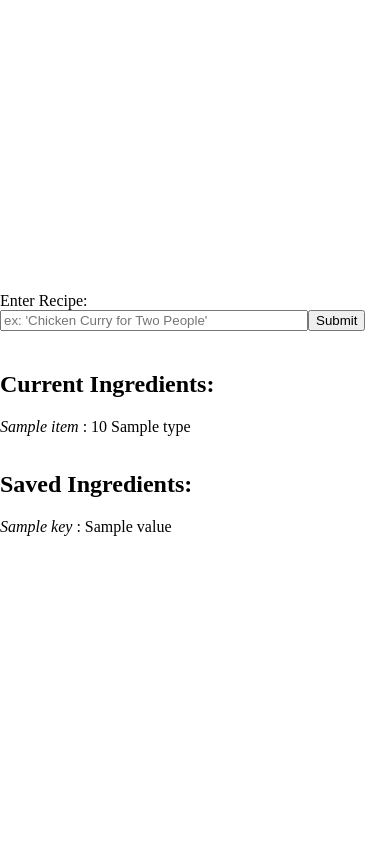
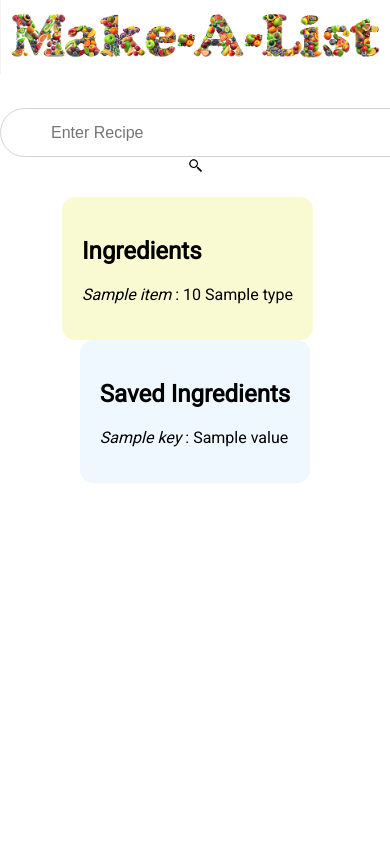
Before and after one commit to clixworld/Make-A-List, a Flask app: template templates/index.html in a window 390 px wide; the page is wider, and only the part inside the window is pictured. Run offline with Flask 3, Linux system fonts and the light colour scheme; the template is opened without the code that fills it: most values are stand-ins (such as "Sample title", 1, 10 or a date in 2020).

Commit message:
updated functionality

```diff
--- a/server.py
+++ b/server.py
@@ -25,10 +25,9 @@ def combine_ingredients(existing, new):
 
     return existing
 
-@app.route('/', methods=['GET'])
+@app.route('/', methods=['POST', 'GET'])
 def home():
     global current_ingredients, saved_ingredients
-
     return render_template("index.html", attempt=current_ingredients, saved_ingredients=saved_ingredients)
 
 @app.route('/current_ingredients', methods=['POST'])
@@ -39,7 +38,7 @@ def current_ingredient():
     attempt_str = ai_bot.messages(user_input)
     current_ingredients = ast.literal_eval(attempt_str)
 
-    return render_template("index.html", attempt=current_ingredients, saved_ingredients=saved_ingredients, save_option=True)
+    return render_template("index.html", attempt=current_ingredients, saved_ingredients=saved_ingredients, save_option=True, send_email_opt=True)
 
 @app.route('/save_ingredients', methods=['POST'])
 def save_ingredients():
@@ -61,7 +60,6 @@ def send_message():
     global saved_ingredients
 
     user_email = request.form["email"]
-    print(f"{saved_ingredients}")
     with smtplib.SMTP("smtp.gmail.com", 587) as connection:
         connection.starttls()
         connection.login(EMAIL, PASSWORD)
@@ -69,7 +67,7 @@ def send_message():
         message = MIMEMultipart()
         message["From"] = EMAIL
         message["To"] = user_email
-        message["Subject"] = "Your Saved Ingredients"
+        message["Subject"] = "Make-A-List"
 
         body = "Your Saved ingredients:\n\n"
         for key, value in saved_ingredients.items():
--- a/static/styles.css
+++ b/static/styles.css
@@ -1,23 +1,93 @@
-body {
+html, body {
+    font-family: 'Roboto', 'sans-serif';
     margin: 0;
+    font-size: 1em;
+}
+
+.header img {
+    width: 100%;
+    height: 100%;
 }
 
 .containers {
     display: flex;
-    flex-wrap: wrap;
     flex-direction: column;
-    height: 100vh;
     justify-content: center;
-    align-content: center;
+    align-items: center;
     padding: 0px;
     gap: 20px;
+    margin-top: 30px;
+}
 
+.top-side {
+    width: 100%;
+    text-align: center;
 }
+
+input[name="recipe"] {
+    width: 100%;
+    max-width:580px;
+    height: 45px;
+    font-size: 1em;
+    padding-left: 50px;
+    border-radius: 45px;
+    border: 1px solid #d3d3d3
+}
+
+input[name="recipe"]:hover {
+    box-shadow: 0 1px 3px 1px rgba(201, 201, 201, 1);
+}
+
+input[name="recipe"]:focus {
+    outline: none;
+}
+
+.top-side form button {
+    background-color: white;
+    border: 0;
+}
+
 
 .undertop {
     display: flex;
     flex-wrap: wrap;
+    justify-content: space-evenly;
 }
+
+.right_side{
+    background-color: aliceblue;
+    padding: 20px;
+    border-radius: 13px;
+}
+
+.left_side {
+    background-color: lightgoldenrodyellow;
+    padding: 20px;
+    border-radius: 13px;
+    margin-right: 15px;
+}
+
+
+
+.bottom-side {
+    margin-top: 60px;
+    display: flex;
+    justify-content: center;
+}
+
+.send-email-form form {
+    display: flex;
+    flex-wrap: wrap;
+}
+
+
+.send-email-form input {
+    width: 100%;
+    max-width: 700px
+}
+
+
+
 li {
     list-style-type: none;
 }
@@ -26,11 +96,65 @@ ul {
     padding-left: 0;
 }
 
-.enter-recipe form{
-    display: flex;
-    flex-wrap: wrap;
+@media (max-device-width: 320px) {
+    .header {
+        margin-top: 80px;
+    }
+
+    input[name="recipe"] {
+        max-width: 250px;
+        height: 60px;
+    }
+
+    .top-side form button {
+        display: none;
+    }
+
+
+
+}
+@media (min-device-width: 321px) and (max-device-width: 374px) {
+    .header {
+        margin-top: 80px;
+    }
+
+    input[name="recipe"] {
+        max-width: 236px;
+        height: 60px;
+    }
+
 }
 
-.enter-recipe form input {
-    width: 300px;
+@media (min-device-width: 375px) and (max-device-width: 430px) {
+    .header {
+        margin-top: 80px;
+    }
+
+    input[name="recipe"] {
+        max-width: 270px;
+        height: 60px;
+    }
+
 }
+
+@media (min-device-width: 431px) and (max-device-width: 560px) {
+    .header {
+        margin-top: 80px;
+    }
+
+    input[name="recipe"] {
+        max-width: 330px;
+        height: 60px;
+    }
+}
+
+@media (min-device-width: 561px) and (max-device-width: 675px) {
+    .header {
+        margin-top: 80px;
+    }
+
+    input[name="recipe"] {
+        max-width: 460px;
+        height: 60px;
+    }
+}
--- a/templates/index.html
+++ b/templates/index.html
@@ -8,24 +8,28 @@
         rel="stylesheet"
         href="../static/styles.css"
     />
+    <link rel="preconnect" href="https://fonts.googleapis.com">
+    <link rel="preconnect" href="https://fonts.gstatic.com" crossorigin>
+    <link href="https://fonts.googleapis.com/css2?family=Roboto&display=swap" rel="stylesheet">
 </head>
 <body>
+    <div class="header">
+        <img src="../static/headerphoto_make.png"/>
+    </div>
+
     <div class="containers">
         <div class="top-side">
-            <div class="enter-recipe">
             <form action="/current_ingredients" method="post">
-                    <label for="recipe">Enter Recipe:</label>
-                    <input type="text" placeholder="ex: 'Chicken Curry for Two People'" name="recipe" id="recipe" required>
-                    <button type="submit">Submit</button>
+                <input  type="text" id="tags" placeholder="Enter Recipe" name="recipe" required>
+                <button type="submit"><img src="../static/icons8-search-24.png" style="width: 15px;height: 15px;"></button>
             </form>
-            </div>
         </div>
 
         <div class="undertop">
             <div class="left_side">
                 <div class="current-ingredients-list">
                     {% if attempt %}
-                        <h2>Current Ingredients:</h2>
+                        <h2>Ingredients</h2>
                         <ul>
                             {% for item in attempt %}
                                 <li>
@@ -40,7 +44,7 @@
                     {% if save_option %}
                         <form action="/save_ingredients" method="post">
                             <input type="hidden" name="recipe_text" value="{{ attempt }}">
-                            <button type="submit" name="action" value="save">Save Ingredients</button>
+                            <button type="submit" name="action" value="save" style="--clr:#90EE90">Save Ingredients</button>
                         </form>
                     {% endif %}
                 </div>
@@ -49,7 +53,7 @@
             <div class="right_side">
                 <div class="saved-ingredients-list">
                     {% if saved_ingredients %}
-                        <h2>Saved Ingredients:</h2>
+                        <h2>Saved Ingredients</h2>
                         <ul>
                             {% for key, value in saved_ingredients.items() %}
                                 <li>
@@ -59,17 +63,20 @@
                         </ul>
                     {% endif %}
                 </div>
+            </div>
+        </div>
+
+        <div class="bottom-side">
             <div class="send-email-form">
                 {% if send_email_opt %}
                     <form action="/send_email" method="post">
                         <label for="email">Enter your email:</label>
                         <input type="text" name="email" id="email" required>
-                            <button type="send">Send</button>
+                        <button type="send" style="--clr:#90EE90">Send</button>
                     </form>
                 {% endif %}
             </div>
         </div>
     </div>
-    </div>
 </body>
 </html>
```
Also changed, not shown: static/headerphoto_make.png (added), static/icons8-search-24.png (added), static/makealist2.png (deleted). Lines whose indentation alone changed are shown as unchanged.
